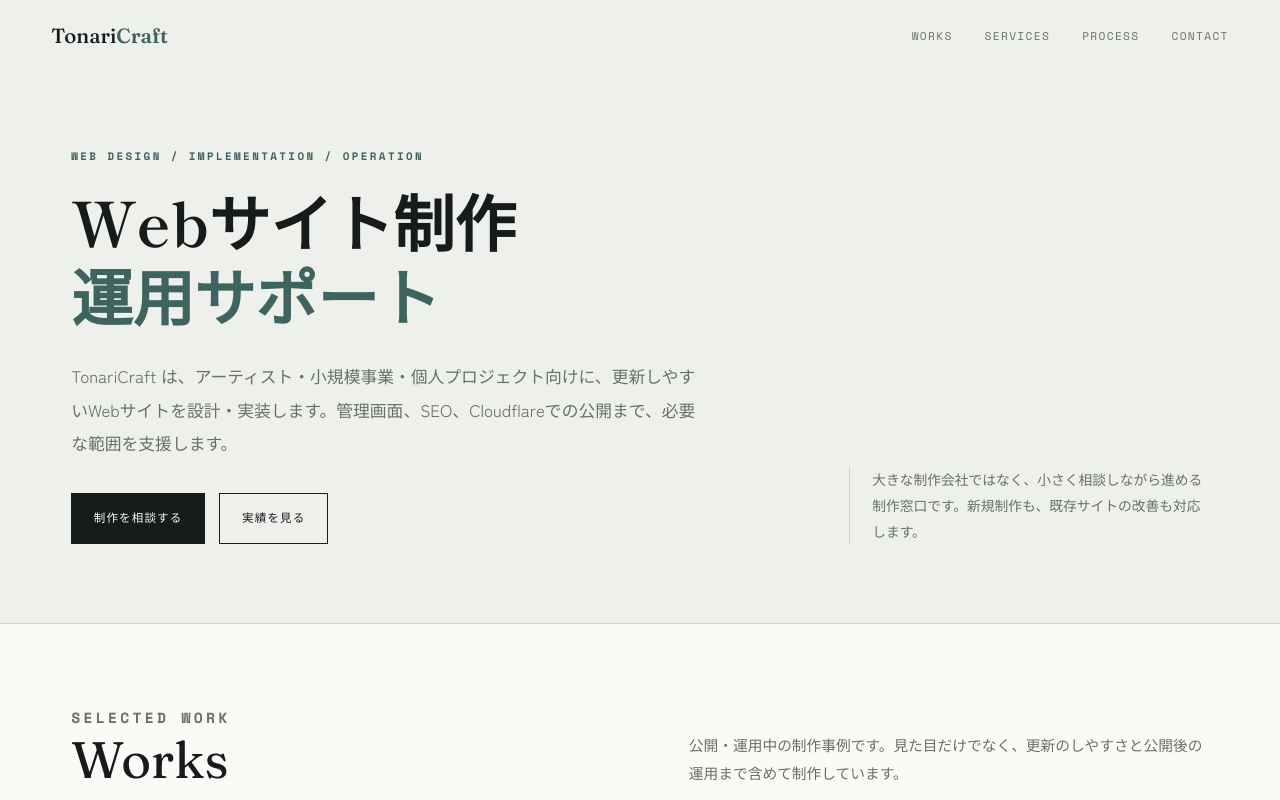
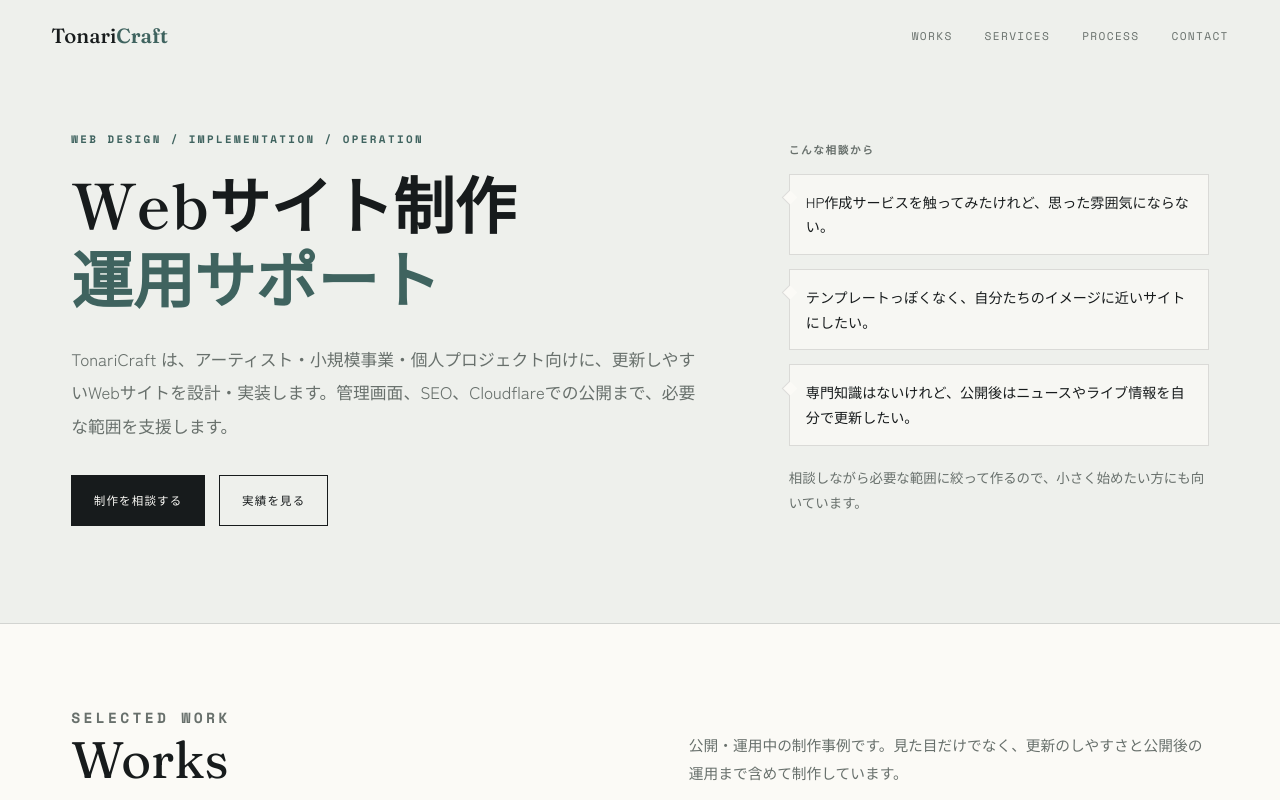
Before and after one commit to KeitaUeno-10/tonaricraft-support, a website: page index.html in a window 1280 px wide. Shown: the top 800 px of the page. Drawn offline with nearby package versions, Linux system fonts and the light colour scheme.

Commit message:
Add hero consultation prompts

```diff
--- a/index.html
+++ b/index.html
@@ -66,10 +66,10 @@
   .hero { border-bottom: 1px solid var(--line); min-height: 78vh; padding: clamp(7rem, 14vh, 10rem) 0 clamp(4rem, 9vh, 7rem); }
 
   .hero-grid {
-    align-items: end;
+    align-items: center;
     display: grid;
-    gap: clamp(2.5rem, 7vw, 6rem);
-    grid-template-columns: minmax(0, 760px) minmax(240px, 360px);
+    gap: clamp(2.5rem, 7vw, 5.5rem);
+    grid-template-columns: minmax(0, 760px) minmax(300px, 420px);
     min-height: calc(78vh - 12rem);
   }
 
@@ -105,13 +105,30 @@
   .btn.fill:hover { background: var(--accent-2); border-color: var(--accent-2); }
   .btn.line:hover { background: var(--ink); color: var(--panel); }
 
-  .hero-note {
+  .concerns { display: grid; gap: .85rem; }
+  .concerns-title { color: var(--muted); font-family: var(--mono); font-size: .66rem; font-weight: 700; letter-spacing: .16em; text-transform: uppercase; }
+  .bubble {
+    background: rgba(251, 250, 246, .74);
+    border: 1px solid var(--line);
+    color: var(--ink);
+    font-size: .88rem;
+    line-height: 1.75;
+    padding: .95rem 1rem;
+    position: relative;
+  }
+  .bubble::before {
+    background: var(--panel);
+    border-bottom: 1px solid var(--line);
     border-left: 1px solid var(--line);
-    color: var(--muted);
-    font-size: .86rem;
-    line-height: 1.9;
-    padding-left: 1.4rem;
+    content: "";
+    height: 10px;
+    left: -6px;
+    position: absolute;
+    top: 1.1rem;
+    transform: rotate(45deg);
+    width: 10px;
   }
+  .concerns-note { color: var(--muted); font-size: .84rem; line-height: 1.85; margin-top: .35rem; }
 
   section { padding: clamp(4.5rem, 10vh, 8rem) 0; position: relative; }
   .section-head { align-items: end; border-bottom: 1px solid var(--line); display: grid; gap: 1.5rem; grid-template-columns: minmax(0, 1fr) minmax(260px, 520px); margin-bottom: clamp(2rem, 5vw, 3.6rem); padding-bottom: 1.5rem; }
@@ -161,7 +178,6 @@
 
   @media (max-width: 900px) {
     .hero-grid, .section-head, .work-card, .contact-box { grid-template-columns: 1fr; }
-    .hero-note { border-left: 0; border-top: 1px solid var(--line); padding-left: 0; padding-top: 1rem; }
     .work-media { min-height: 360px; }
     .service { grid-template-columns: 3rem 1fr; }
     .service p { grid-column: 2; }
@@ -177,6 +193,7 @@
     .work-meta { grid-template-columns: 1fr; }
     .service { grid-template-columns: 1fr; }
     .service p { grid-column: auto; }
+    .bubble::before { display: none; }
   }
 
   @media (prefers-reduced-motion: reduce) {
@@ -203,7 +220,13 @@
         <a class="btn line" href="#works">実績を見る</a>
       </div>
     </div>
-    <p class="hero-note">大きな制作会社ではなく、小さく相談しながら進める制作窓口です。新規制作も、既存サイトの改善も対応します。</p>
+    <aside class="concerns" aria-label="よくある相談">
+      <p class="concerns-title">こんな相談から</p>
+      <p class="bubble">HP作成サービスを触ってみたけれど、思った雰囲気にならない。</p>
+      <p class="bubble">テンプレートっぽくなく、自分たちのイメージに近いサイトにしたい。</p>
+      <p class="bubble">専門知識はないけれど、公開後はニュースやライブ情報を自分で更新したい。</p>
+      <p class="concerns-note">相談しながら必要な範囲に絞って作るので、小さく始めたい方にも向いています。</p>
+    </aside>
   </div>
 </header>
 
```
